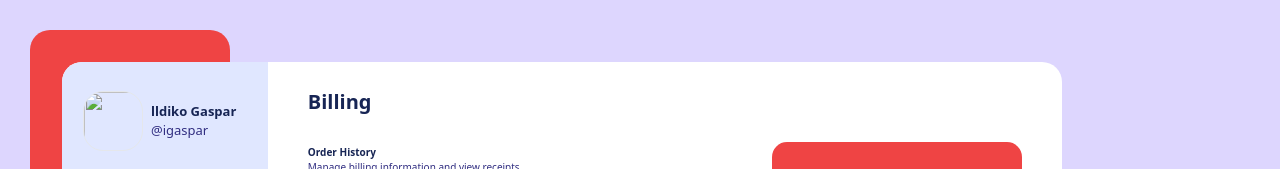
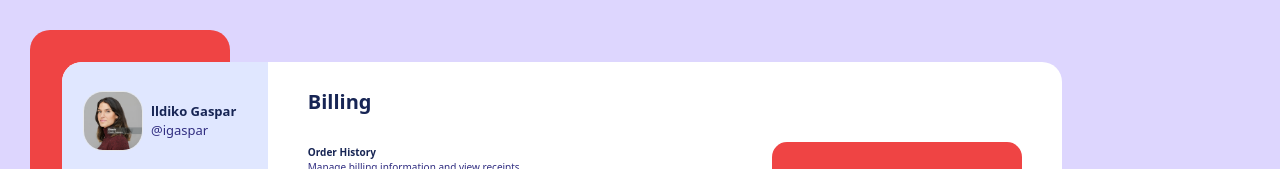
Before and after one commit to kenechukwuJosiah/git-github-crash-course, a plain HTML site: page pages/billing.html in a window 1280 px wide. Shown: the top 169 px of the page. Drawn offline with nearby package versions, Linux system fonts and the light colour scheme.

Commit message:
Billing profile picture

```diff
--- a/pages/billing.html
+++ b/pages/billing.html
@@ -6,6 +6,7 @@
     <title>Billing Page</title>
     <script src="https://cdn.tailwindcss.com"></script>
     <link rel="stylesheet" href="https://cdnjs.cloudflare.com/ajax/libs/font-awesome/6.6.0/css/all.min.css" integrity="sha512-Kc323vGBEqzTmouAECnVceyQqyqdsSiqLQISBL29aUW4U/M7pSPA/gEUZQqv1cwx4OnYxTxve5UMg5GT6L4JJg==" crossorigin="anonymous" referrerpolicy="no-referrer"/>
+
 </head>
 <body>
     <div class="w-screen h-screen bg-violet-200 flex items-center p-[30px]">
@@ -14,7 +15,7 @@
 
                 <div class="bg-indigo-100 w-[250px] p-[5px] border-indigo-100 rounded-l-[20px]">
                     <div class="mt-6 ml-4 flex items-center mb-8">
-                        <img src="profilepic.jpg" class="w-[60px] h-[60px] border rounded-[20px] mr-2">
+                        <img src="../assets/images/profilepic.jpg" class="w-[60px] h-[60px] border rounded-[20px] mr-2">
                         <div class="text-[13px] text-blue-950b">
                             <p class="font-bold text-blue-950">lldiko Gaspar</p>
                             <p class="text-indigo-900">@igaspar</p>
```
Also changed, not shown: assets/images/profilepic.jpg (added).
